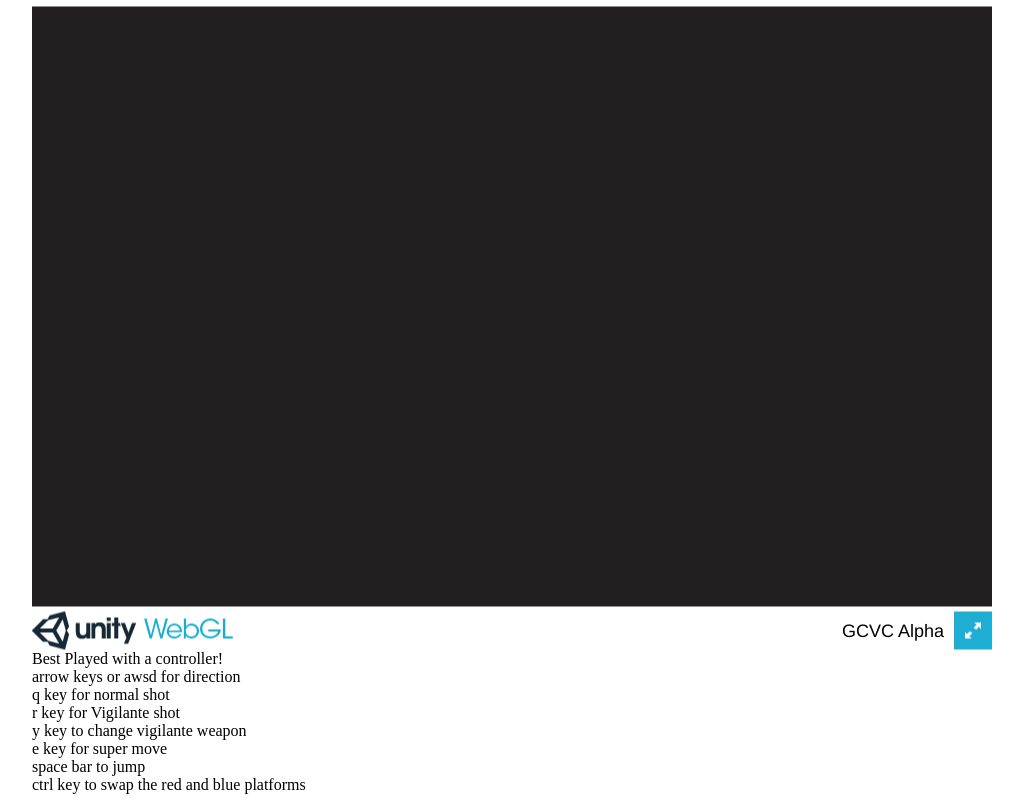
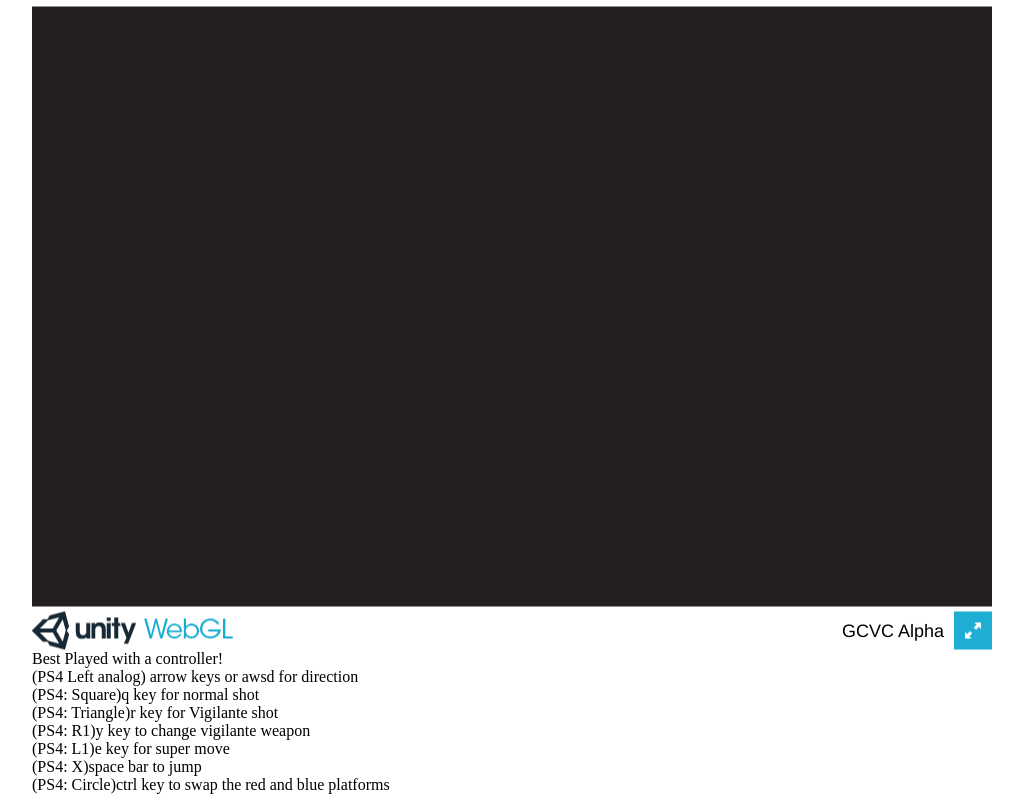
Before and after one commit to GCVC/GCVC.github.io, a plain HTML site: page index - Copy - Copy.html in a window 1280 px wide. Shown: the whole page, without its empty margins (128-1151 px from the left). Drawn offline with Linux system fonts and the light colour scheme; no server answers.

Commit message:
update please work

```diff
--- a/index - Copy - Copy.html
+++ b/index - Copy - Copy.html
@@ -21,14 +21,14 @@
         <div class="title">GCVC Alpha</div>
 
       </div>
-	  <div><p> Best Played with a controller!</p></div>
-	  <div><p> arrow keys or awsd for direction </p></div>
-	  <div><p>  q key for normal shot</p></div>
-	  <div><p>  r key for Vigilante shot</p></div>
-	  <div><p>  y key to change vigilante weapon</p></div>
-	  <div><p>  e key for super move </p></div>
-	  <div><p> space bar to jump </p></div>
-	  <div><p> ctrl key to swap the red and blue platforms </p></div>
+	  <div><p> Best Played with a controller! </p></div>
+	  <div><p> (PS4 Left analog) arrow keys or awsd for direction </p></div>
+	  <div><p>  (PS4: Square)q key for normal shot</p></div>
+	  <div><p>  (PS4: Triangle)r key for Vigilante shot</p></div>
+	  <div><p>  (PS4: R1)y key to change vigilante weapon</p></div>
+	  <div><p>  (PS4: L1)e key for super move </p></div>
+	  <div><p> (PS4: X)space bar to jump </p></div>
+	  <div><p> (PS4: Circle)ctrl key to swap the red and blue platforms </p></div>
 
     </div>
   </body>
```
Also changed, not shown: 2 other files.
